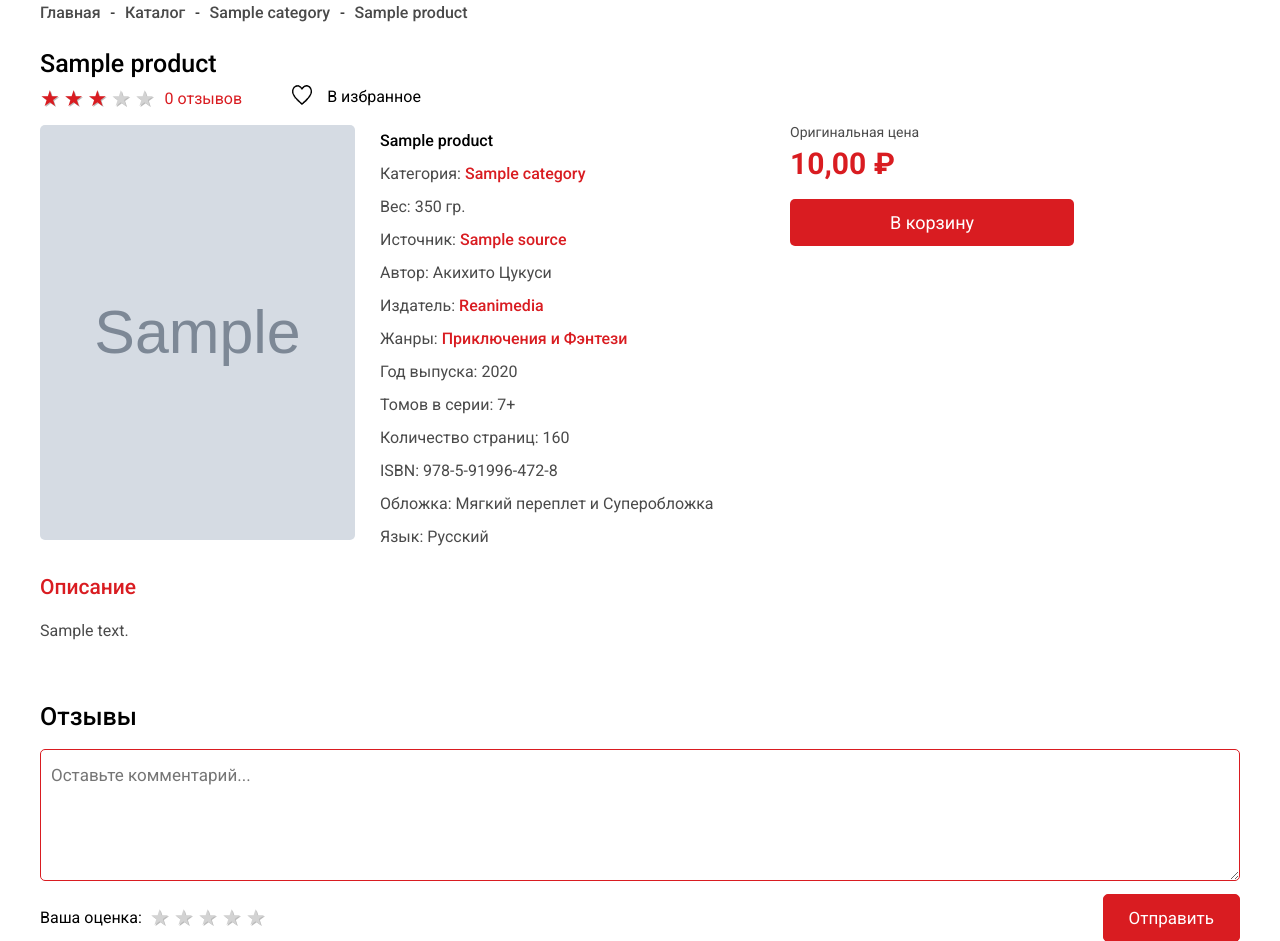
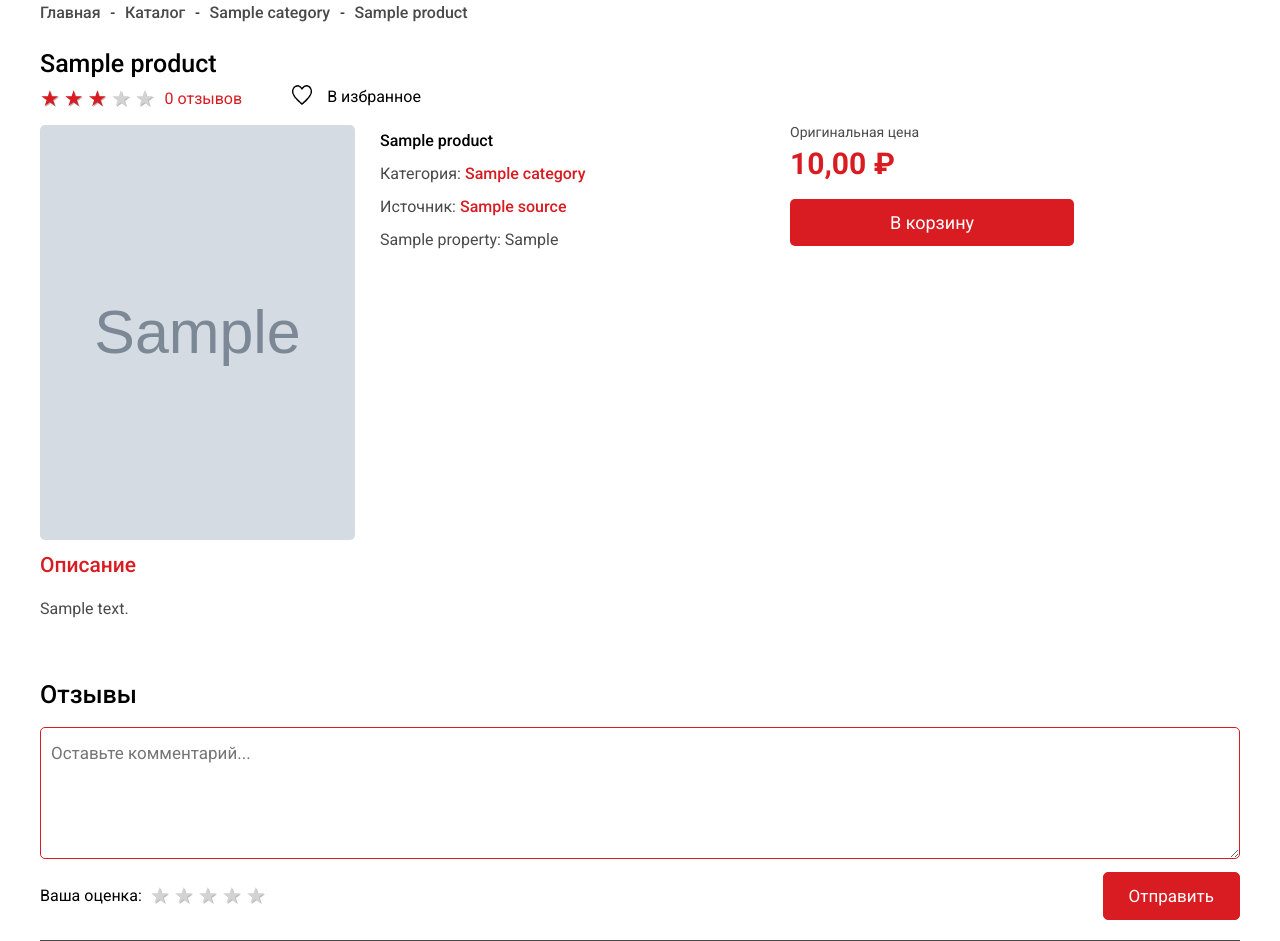
Before and after one commit to katsuyorii/OtakuWorld, a Django app: a page that uses mysite/catalog/templates/catalog/product-detail.html in a window 1280 px wide. Shown: the part 140-1081 px from the top of the page. Run offline with Django 5.2, Linux system fonts and the light colour scheme; tables that the repository leaves empty hold one stand-in row (values such as "Sample post"); grey boxes marked "Sample" are stand-in pictures.

Commit message:
add print characters product

```diff
--- a/mysite/catalog/templates/catalog/product-detail.html
+++ b/mysite/catalog/templates/catalog/product-detail.html
@@ -34,19 +34,12 @@
         <div class="product-detail-main-left">
             <img class="product-detail-main-left-img" src="{{ product.base.icon_image.url }}" alt="Poster">
             <div class="product-detail-main-left-text">
-                <h2 class="product-detail-main-left-text-engtitle">{{ product.base.name_eng }}</h2>
-                <p class="product-detail-main-left-text-p">Категория: <a class="product-detail-main-left-text-link" href="{{ product.base.category.get_absolute_url }}">{{ product.base.category.name }}</a></p>
-                <p class="product-detail-main-left-text-p">Вес: 350 гр.</p>
-                <p class="product-detail-main-left-text-p">Источник: <a class="product-detail-main-left-text-link" href="#">{{ product.base.source.name }}</a></p>
-                <p class="product-detail-main-left-text-p">Автор: Акихито Цукуси</p>
-                <p class="product-detail-main-left-text-p">Издатель: <a class="product-detail-main-left-text-link" href="#">Reanimedia</a></p>
-                <p class="product-detail-main-left-text-p">Жанры: <a class="product-detail-main-left-text-link" href="#">Приключения и Фэнтези</a></p>
-                <p class="product-detail-main-left-text-p">Год выпуска: 2020</p>
-                <p class="product-detail-main-left-text-p">Томов в серии: 7+</p>
-                <p class="product-detail-main-left-text-p">Количество страниц: 160</p>
-                <p class="product-detail-main-left-text-p">ISBN: 978-5-91996-472-8</p>
-                <p class="product-detail-main-left-text-p">Обложка: Мягкий переплет и Суперобложка</p>
-                <p class="product-detail-main-left-text-p">Язык: Русский</p>
+                    <h2 class="product-detail-main-left-text-engtitle">{{ product.base.name_eng }}</h2>
+                    <p class="product-detail-main-left-text-p">Категория: <a class="product-detail-main-left-text-link" href="{{ product.base.category.get_absolute_url }}">{{ product.base.category.name }}</a></p>
+                    <p class="product-detail-main-left-text-p">Источник: <a class="product-detail-main-left-text-link" href="#">{{ product.base.source.name }}</a></p>
+                    {% for property in product.characters %}
+                        <p class="product-detail-main-left-text-p">{{ property.property.name }}: {% if property.value_string %} {{ property.value_string }} {% elif property.value_integer %} {{ property.value_integer }} {% else %} {% for genre in property.value_genres.all %} <a class="product-detail-main-left-text-link" href="#">{{ genre.name }}</a> {% if not forloop.last %},{% endif %} {% endfor %} {% endif %}</p>
+                    {% endfor %}
             </div>
         </div>
         <div class="product-detail-main-right">
--- a/mysite/catalog/views.py
+++ b/mysite/catalog/views.py
@@ -44,7 +44,7 @@ class ProductDetailView(ListView):
     def get_queryset(self):
         queryset = {
             'base': get_object_or_404(Product.objects.select_related('category', 'source'), slug=self.kwargs['product_slug']),
-            'characters': ProductProperty.objects.filter(product__slug=self.kwargs['product_slug']),
+            'characters': ProductProperty.objects.filter(product__slug=self.kwargs['product_slug']).select_related('product', 'property'),
             'comments': Comment.objects.filter(product__slug=self.kwargs['product_slug']),
         }
 
```
